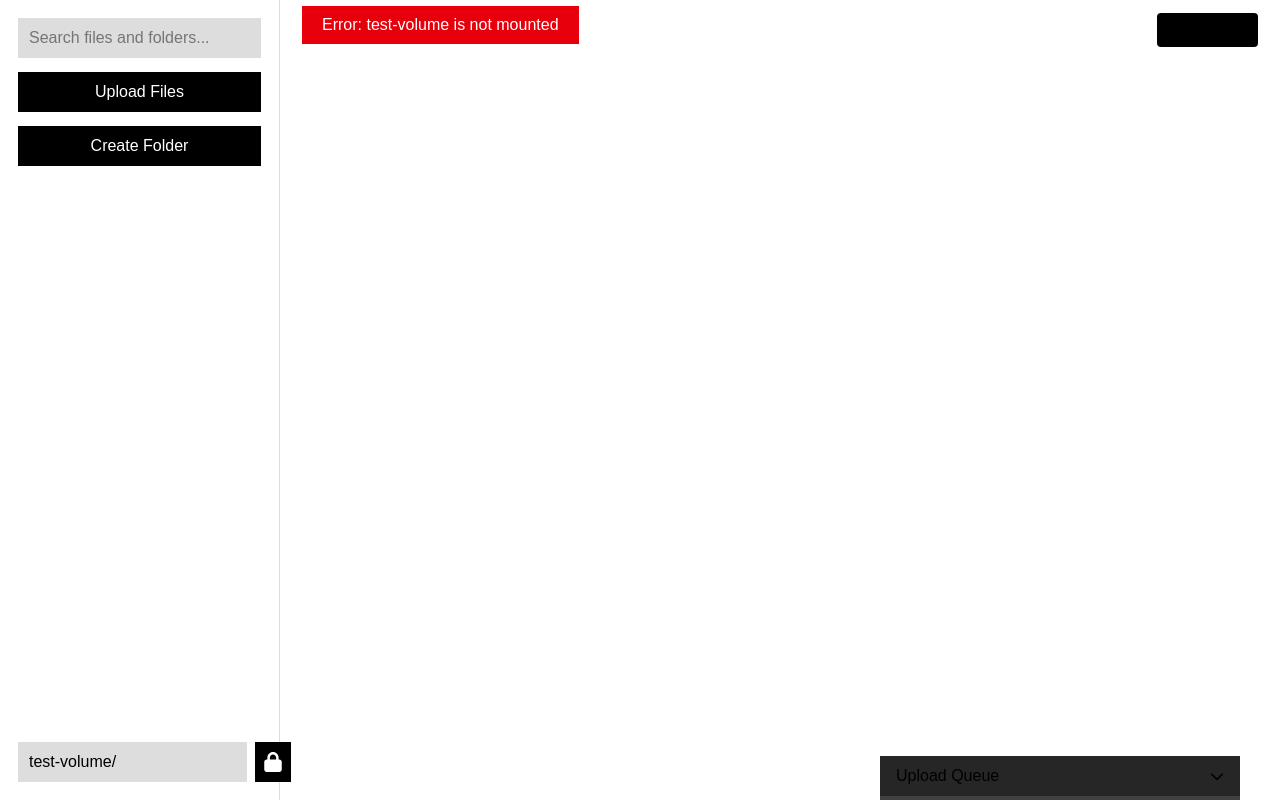
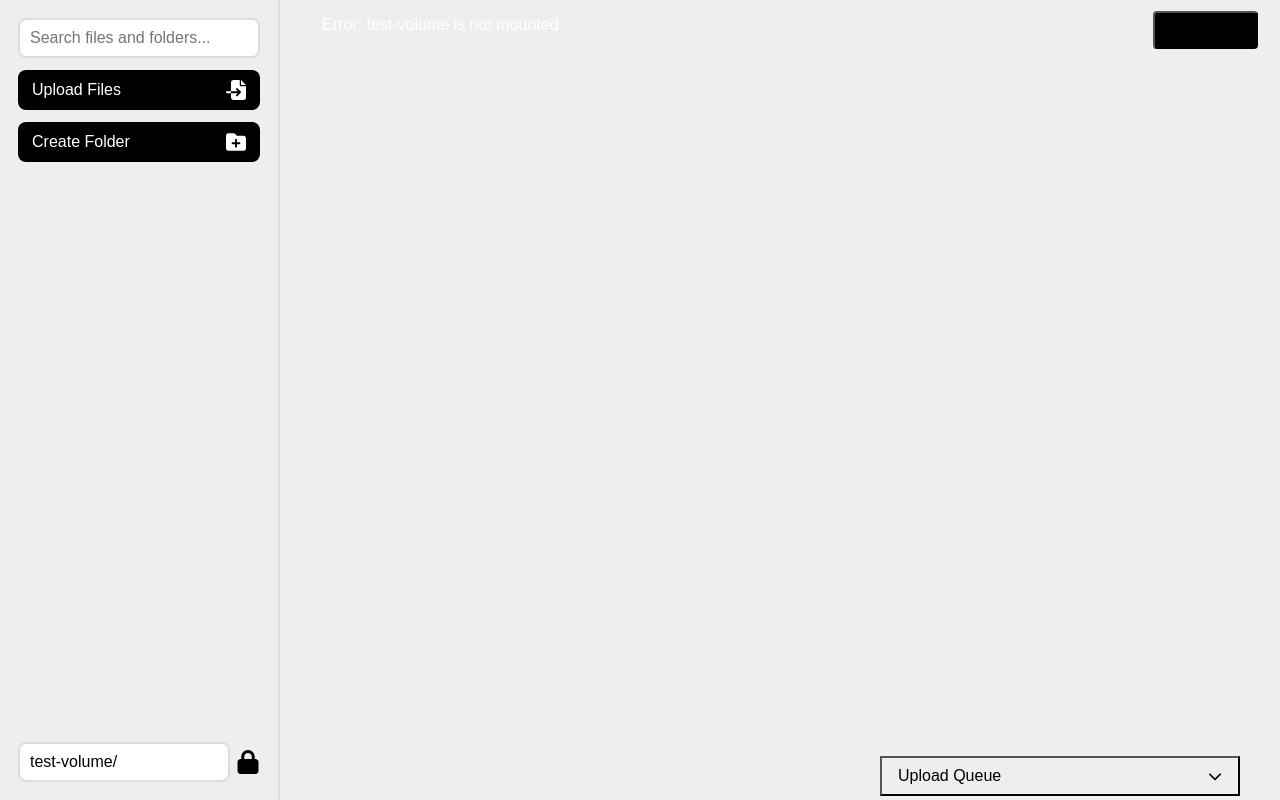
Before and after one commit to zacheryvaughn/network-volume-manager, a FastAPI app: page / in a window 1280 px wide. Run offline with FastAPI, Linux system fonts and the light colour scheme; some libraries are stand-ins or nearby versions.

Commit message:
sidebar styles

```diff
--- a/app/static/styles.css
+++ b/app/static/styles.css
@@ -1,64 +1,30 @@
 /* COLOR VARIABLES */
 :root {
-    /* Primary Blue */
-    --color-blue-50: oklch(0.97 0.014 254.604);
-    --color-blue-100: oklch(0.932 0.032 255.585);
-    --color-blue-200: oklch(0.882 0.059 254.128);
-    --color-blue-300: oklch(0.809 0.105 251.813);
-    --color-blue-400: oklch(0.707 0.165 254.624);
-    --color-blue-500: oklch(0.623 0.214 259.815);
-    --color-blue-600: oklch(0.546 0.245 262.881);
-    --color-blue-700: oklch(0.488 0.243 264.376);
-    --color-blue-800: oklch(0.424 0.199 265.638);
-    --color-blue-900: oklch(0.379 0.146 265.522);
-    --color-blue-950: oklch(0.282 0.091 267.935);
+    --0: #000000;
+    --1: #111111;
+    --2: #222222;
+    --3: #333333;
+    --4: #444444;
+    --5: #555555;
+    --6: #666666;
+    --7: #777777;
+    --8: #888888;
+    --9: #999999;
+    --A: #AAAAAA;
+    --B: #BBBBBB;
+    --C: #CCCCCC;
+    --D: #DDDDDD;
+    --E: #EEEEEE;
+    --F: #FFFFFF;
+}
 
-    /* Background Gray */
-    --color-neutral-50: oklch(0.985 0 0);
-    --color-neutral-100: oklch(0.97 0 0);
-    --color-neutral-200: oklch(0.922 0 0);
-    --color-neutral-300: oklch(0.87 0 0);
-    --color-neutral-400: oklch(0.708 0 0);
-    --color-neutral-500: oklch(0.556 0 0);
-    --color-neutral-600: oklch(0.439 0 0);
-    --color-neutral-700: oklch(0.371 0 0);
-    --color-neutral-800: oklch(0.269 0 0);
-    --color-neutral-900: oklch(0.205 0 0);
-    --color-neutral-950: oklch(0.145 0 0);
-
-    /* Danger Red */
-    --color-red-50: oklch(0.971 0.013 17.38);
-    --color-red-100: oklch(0.936 0.032 17.717);
-    --color-red-200: oklch(0.885 0.062 18.334);
-    --color-red-300: oklch(0.808 0.114 19.571);
-    --color-red-400: oklch(0.704 0.191 22.216);
-    --color-red-500: oklch(0.637 0.237 25.331);
-    --color-red-600: oklch(0.577 0.245 27.325);
-    --color-red-700: oklch(0.505 0.213 27.518);
-    --color-red-800: oklch(0.444 0.177 26.899);
-    --color-red-900: oklch(0.396 0.141 25.723);
-    --color-red-950: oklch(0.258 0.092 26.042);
-
-    /* Success Green */
-    --color-green-50: oklch(0.982 0.018 155.826);
-    --color-green-100: oklch(0.962 0.044 156.743);
-    --color-green-200: oklch(0.925 0.084 155.995);
-    --color-green-300: oklch(0.871 0.15 154.449);
-    --color-green-400: oklch(0.792 0.209 151.711);
-    --color-green-500: oklch(0.723 0.219 149.579);
-    --color-green-600: oklch(0.627 0.194 149.214);
-    --color-green-700: oklch(0.527 0.154 150.069);
-    --color-green-800: oklch(0.448 0.119 151.328);
-    --color-green-900: oklch(0.393 0.095 152.535);
-    --color-green-950: oklch(0.266 0.065 152.934);
-}
 
 /* Base Styles */
 * {
     font-family: Arial, Helvetica, sans-serif;
     font-size: 16px;
     font-weight: 200;
-    color: #000000;
+    color: var(--0);
     margin: 0;
     padding: 0;
     box-sizing: border-box;
@@ -69,19 +35,7 @@ body {
     display: flex;
     width: 100vw;
     height: 100vh;
-    background-color: white;
-}
-
-button {
-    color: #FFFFFF;
-    background-color: #000000;
-    border: none;
-    user-select: none;
-    cursor: pointer;
-}
-
-button:hover {
-    background-color: #222222;
+    background-color: var(--E);
 }
 
 /* Sidebar */
@@ -92,18 +46,153 @@ button:hover {
     width: 280px;
     height: 100%;
     padding: 18px;
-    border-right: 1px solid #DDDDDD;
+    border-right: 2px solid var(--D);
 }
 
 #sidebar-top, #sidebar-bottom {
     display: flex;
     flex-direction: column;
-    gap: 14px;
+    gap: 12px;
+}
+
+/* Search */
+.search-container {
+    position: relative;
+    width: 100%;
+}
+
+#search-input, #directory-input {
+    width: 100%;
+    height: 40px;
+    padding: 10px;
+    background-color: var(--F);
+    border: 2px solid var(--D);
+    border-radius: 8px;
+    outline: none;
+}
+
+#search-input:focus {
+    border: 2px solid var(--0);
+}
+
+.search-results {
+    z-index: 1000;
+    position: absolute;
+    top: 0;
+    left: calc(100% + 10px);
+    width: 360px;
+    max-height: 480px;
+    padding: 8px;
+    background-color: var(--F);
+    border-radius: 8px;
+    box-shadow: 0px 3px 6px var(--A);
+    overflow-y: auto;
+}
+
+.search-result-item {
+    display: flex;
+    align-items: center;
+    padding: 8px 12px;
+    border-radius: 8px;
+    cursor: pointer;
+}
+
+.search-result-item:hover {
+    background-color: var(--E);
+}
+
+.search-result-item .icon {
+    margin-right: 10px;
+    font-size: 20px;
+}
+
+.search-result-item .name {
+    flex: 1;
+    white-space: nowrap;
+    overflow: hidden;
+    text-overflow: ellipsis;
+}
+
+.search-result-item .path {
+    font-size: 12px;
+    margin-left: 8px;
+    opacity: 0.7;
 }
 
 .upload-file-btn, .create-folder-btn {
+    display: flex;
+    align-items: center;
+    justify-content: space-between;
+    padding: 0px 14px;
     width: 100%;
     height: 40px;
+    background-color: var(--0);
+    border: none;
+    border-radius: 8px;
+    cursor: pointer;
+    user-select: none;
+}
+
+.upload-file-btn:active, .create-folder-btn:active {
+    background-color: var(--3);
+}
+
+.upload-file-btn span, .create-folder-btn span {
+    color: var(--F);
+}
+
+.btn-icon {
+    width: 20px;
+    fill: var(--F);
+}
+
+/* Directory Input */
+.directory-input-container {
+    display: flex;
+    align-items: center;
+    gap: 6px;
+}
+
+#directory-input:focus {
+    border-color: var(--0);
+}
+
+#directory-input:disabled {
+    background-color: var(--D);
+    cursor: not-allowed;
+}
+
+#change-directory-btn {
+    flex-shrink: 0;
+    display: flex;
+    align-items: center;
+    justify-content: center;
+    height: 40px;
+    border: none;
+    cursor: pointer;
+}
+
+.lock-icon {
+    width: 24px;
+    height: 24px;
+    fill: var(--0);
+    overflow: visible;
+}
+
+.lock-icon:active {
+    fill: var(--3);
+}
+
+.locked-path, .unlocked-path {
+    display: none;
+}
+
+#change-directory-btn.locked .locked-path {
+    display: block;
+}
+
+#change-directory-btn:not(.locked) .unlocked-path {
+    display: block;
 }
 
 /* Browser */
@@ -240,71 +329,6 @@ button:hover {
 .items-list.grid-view .item-right {
     width: 100%;
     justify-content: center;
-}
-
-/* Search */
-.search-container {
-    position: relative;
-    width: 100%;
-}
-
-#search-input {
-    width: 100%;
-    height: 40px;
-    padding: 10px;
-    background-color: #DDDDDD;
-    border: 1px solid transparent;
-    outline: none;
-}
-
-#search-input:focus {
-    border-color: #333333;
-}
-
-.search-results {
-    position: absolute;
-    top: calc(100% + 8px);
-    left: 0;
-    width: 100%;
-    max-height: 400px;
-    background-color: var(--color-neutral-800);
-    overflow-y: auto;
-    z-index: 1000;
-    box-shadow: 0 4px 12px rgba(0, 0, 0, 0.2);
-}
-
-.search-results-content {
-    padding: 8px;
-}
-
-.search-result-item {
-    display: flex;
-    align-items: center;
-    padding: 8px 12px;
-    cursor: pointer;
-    color: #fff;
-}
-
-.search-result-item:hover {
-    background-color: var(--color-neutral-700);
-}
-
-.search-result-item .icon {
-    margin-right: 12px;
-    font-size: 20px;
-}
-
-.search-result-item .name {
-    flex: 1;
-    white-space: nowrap;
-    overflow: hidden;
-    text-overflow: ellipsis;
-}
-
-.search-result-item .path {
-    font-size: 12px;
-    margin-left: 8px;
-    opacity: 0.7;
 }
 
 /* Buttons */
@@ -446,55 +470,3 @@ button:hover {
     color: #fff;
     margin-bottom: 10px;
 }
-
-/* Directory Input */
-.directory-input-container {
-    display: flex;
-    align-items: center;
-    gap: 8px;
-}
-
-#directory-input {
-    flex: 1;
-    height: 40px;
-    padding: 10px;
-    background-color: #DDDDDD;
-    border: 1px solid transparent;
-    outline: none;
-}
-
-#directory-input:focus {
-    border-color: #333333;
-}
-
-#directory-input:disabled {
-    background-color: #CCCCCC;
-    cursor: not-allowed;
-}
-
-#change-directory-btn {
-    width: 40px;
-    height: 40px;
-    padding: 8px;
-    display: flex;
-    align-items: center;
-    justify-content: center;
-}
-
-.lock-icon {
-    width: 20px;
-    height: 20px;
-    fill: white;
-}
-
-.locked-path, .unlocked-path {
-    display: none;
-}
-
-#change-directory-btn.locked .locked-path {
-    display: block;
-}
-
-#change-directory-btn:not(.locked) .unlocked-path {
-    display: block;
-}
--- a/app/templates/index.html
+++ b/app/templates/index.html
@@ -11,13 +11,18 @@
         <div id="sidebar-top">
             <div class="search-container">
                 <input type="text" id="search-input" placeholder="Search files and folders...">
-                <div id="search-results" class="search-results" style="display: none;">
-                    <div class="search-results-content"></div>
+                <div id="search-results" class="search-results search-results-content" style="display: none;">
                 </div>
             </div>
             <input type="file" name="file" id="file" style="display: none" multiple>
-            <button class="upload-file-btn" onclick="document.getElementById('file').click()">Upload Files</button>
-            <button class="create-folder-btn" onclick="createFolder()">Create Folder</button>
+            <button class="upload-file-btn" onclick="document.getElementById('file').click()">
+                <span>Upload Files</span>
+                <svg class="btn-icon" xmlns="http://www.w3.org/2000/svg" viewBox="0 0 512 512"><!--!Font Awesome Free 6.7.2 by @fontawesome - https://fontawesome.com License - https://fontawesome.com/license/free Copyright 2025 Fonticons, Inc.--><path d="M128 64c0-35.3 28.7-64 64-64L352 0l0 128c0 17.7 14.3 32 32 32l128 0 0 288c0 35.3-28.7 64-64 64l-256 0c-35.3 0-64-28.7-64-64l0-112 174.1 0-39 39c-9.4 9.4-9.4 24.6 0 33.9s24.6 9.4 33.9 0l80-80c9.4-9.4 9.4-24.6 0-33.9l-80-80c-9.4-9.4-24.6-9.4-33.9 0s-9.4 24.6 0 33.9l39 39L128 288l0-224zm0 224l0 48L24 336c-13.3 0-24-10.7-24-24s10.7-24 24-24l104 0zM512 128l-128 0L384 0 512 128z"/></svg>
+            </button>
+            <button class="create-folder-btn" onclick="createFolder()">
+                <span>Create Folder</span>
+                <svg class="btn-icon" xmlns="http://www.w3.org/2000/svg" viewBox="0 0 512 512"><!--!Font Awesome Free 6.7.2 by @fontawesome - https://fontawesome.com License - https://fontawesome.com/license/free Copyright 2025 Fonticons, Inc.--><path d="M512 416c0 35.3-28.7 64-64 64L64 480c-35.3 0-64-28.7-64-64L0 96C0 60.7 28.7 32 64 32l128 0c20.1 0 39.1 9.5 51.2 25.6l19.2 25.6c6 8.1 15.5 12.8 25.6 12.8l160 0c35.3 0 64 28.7 64 64l0 256zM232 376c0 13.3 10.7 24 24 24s24-10.7 24-24l0-64 64 0c13.3 0 24-10.7 24-24s-10.7-24-24-24l-64 0 0-64c0-13.3-10.7-24-24-24s-24 10.7-24 24l0 64-64 0c-13.3 0-24 10.7-24 24s10.7 24 24 24l64 0 0 64z"/></svg>
+            </button>
         </div>
         <div id="sidebar-bottom">
             <div class="directory-input-container">
```
